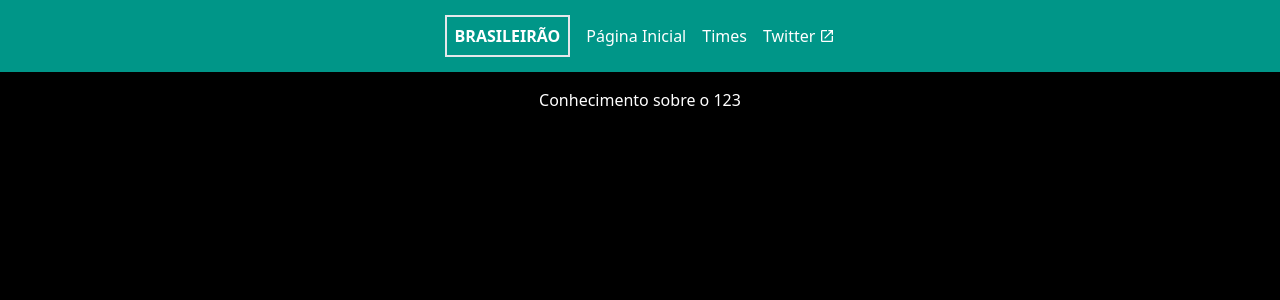
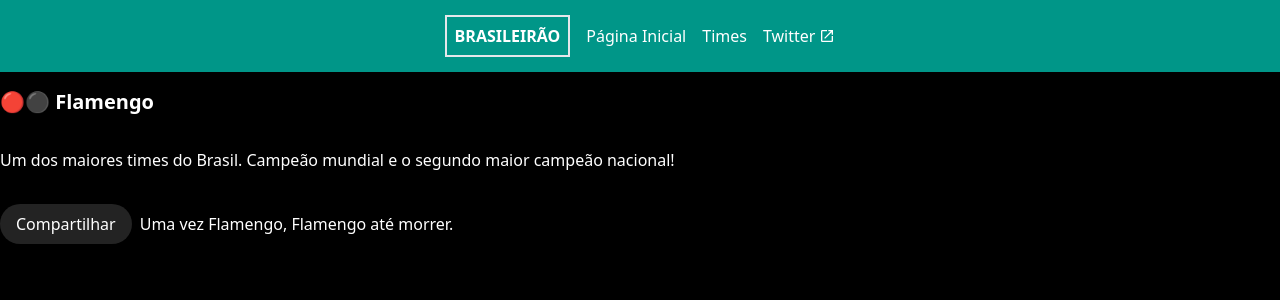
Before and after one commit to Kayycrf/Next, a Next.js app in the folder learning/: page /times/123 in a window 1280 px wide. Shown: the top 300 px of the page. Built offline with nearby package versions, Linux system fonts and the light colour scheme.

Commit message:
feat: add course header component

```diff
--- a/learning/src/app/page.tsx
+++ b/learning/src/app/page.tsx
@@ -8,7 +8,7 @@
 export default function Home() {
   return (
     <main className='mt-8 flex justify-center'>
-      <div className='max-w-full min-[800px]:max-w-[880]'>
+      <div className='w-full min-[800px]:max-w-[880]'>
         <Section
           title='Veja mais times'
           variant='h-list'
--- a/learning/src/app/times/[id]/page.tsx
+++ b/learning/src/app/times/[id]/page.tsx
@@ -1,3 +1,4 @@
+import { TeamHeader } from "@/components/header/team-header/team-header";
 import { Metadata } from "next";
 
 interface Props {
@@ -12,10 +13,14 @@
 
   };
 
-export default function PageCourseDetail({ params }: Props) {
+export default function PageTeamDetail({}: Props) {
     return (
-        <main className="mt-8 flex justify-center">
-            Conhecimento sobre o {params.id}
+        <main className='mt-8 flex justify-center'>
+            <div className='w-full max-w-full min-[800px]:max-w-[880]'>
+                <TeamHeader
+
+                />
+            </div>
         </main>
     )
 
--- a/learning/src/app/times/page.tsx
+++ b/learning/src/app/times/page.tsx
@@ -8,7 +8,7 @@
 export default function PageTeams() {
   return (
     <main className='mt-8 flex justify-center'>
-      <div className='min-[800px]:max-w-[880]'>
+      <div className='w-full min-[800px]:max-w-[880]'>
         <Section
           title='Todos os times'
           variant='grid'
--- /dev/null
+++ b/learning/src/components/header/team-header/team-header.tsx
@@ -0,0 +1,22 @@
+export const TeamHeader = () => {
+    return (
+        <div className="flex flex-col gap-8">
+            <h1 className="font-extrabold text-xl">
+                🔴⚫ Flamengo
+            </h1>
+            <p>
+                Um dos maiores times do Brasil. Campeão mundial e o segundo maior campeão nacional!
+            </p>
+
+            <div className="flex gap-2 items-center">
+                <button className="py-2 px-4 bg-paper rounded-full">
+                    Compartilhar
+                </button>
+
+                <span>
+                    Uma vez Flamengo, Flamengo até morrer.
+                </span>
+            </div>
+        </div>
+    )
+}
```
